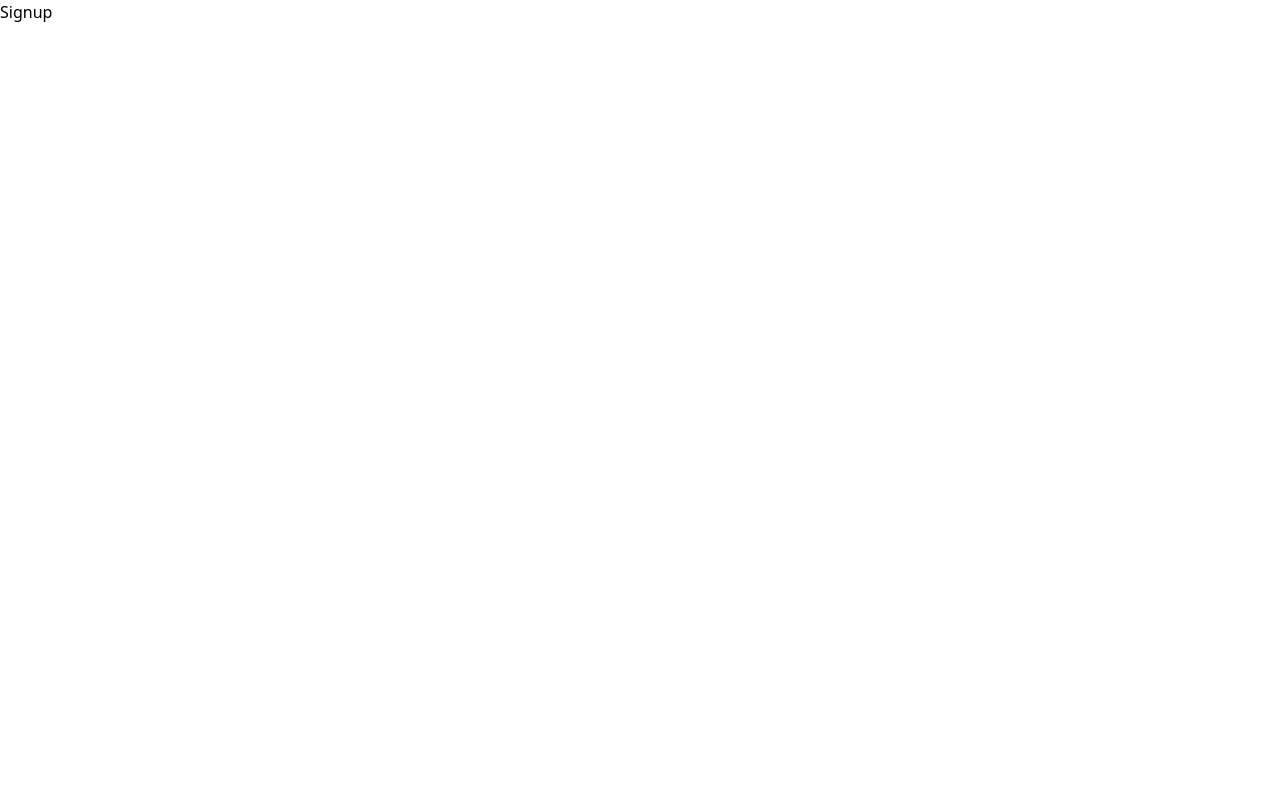
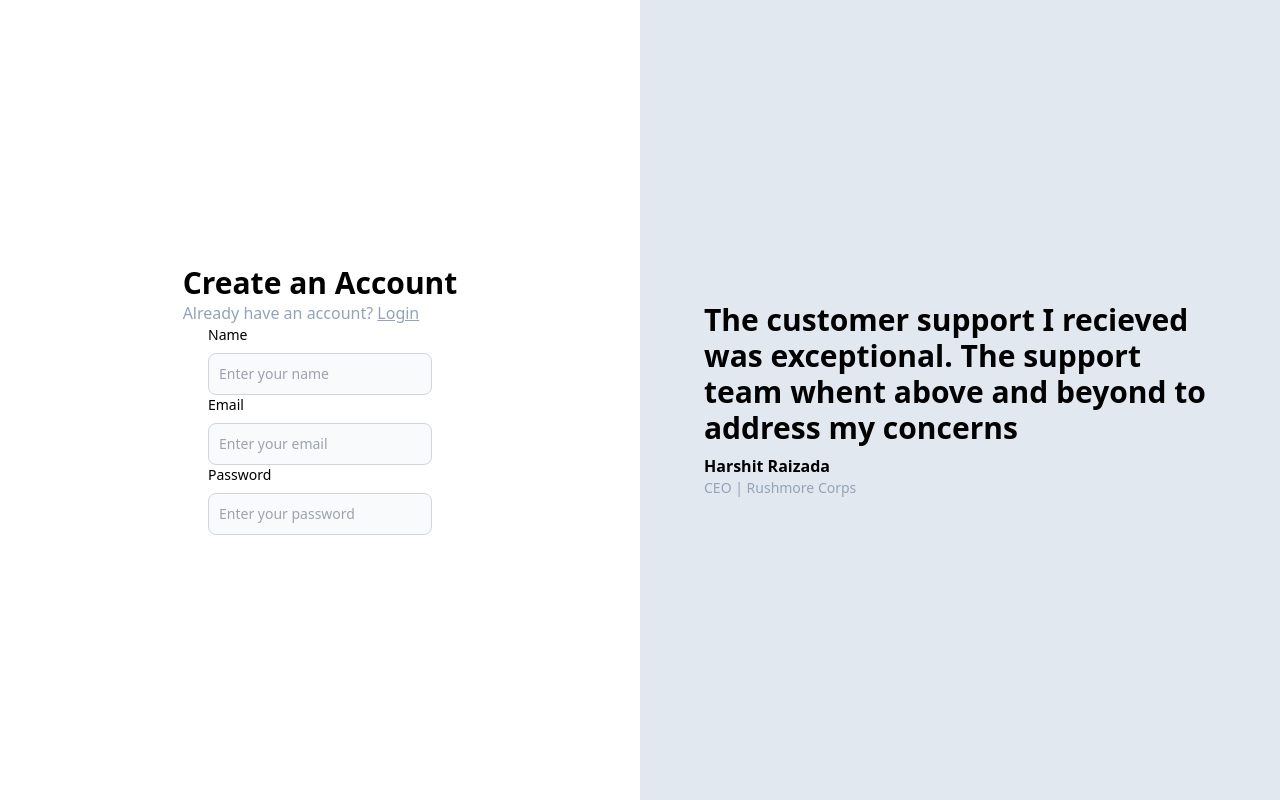
Before and after one commit to dankgarlic1/Rudimentary-Medium-Clone, a React (Vite) app in the folder frontend/: page /signup in a window 1280 px wide. Built offline with nearby package versions, Linux system fonts and the light colour scheme.

Commit message:
signup page pending

```diff
--- /dev/null
+++ b/frontend/src/components/Auth.tsx
@@ -0,0 +1,66 @@
+// import React from "react";
+import { useState } from "react";
+import { Link } from "react-router-dom";
+import { SignupInput } from "@dankgarlic1/medium-blog";
+import { InputBox } from "./shared/InputBox";
+export const Auth = () => {
+  const [postInputs, setPostInputs] = useState<SignupInput>({
+    name: "",
+    email: "",
+    password: "",
+  });
+  return (
+    <div className="h-screen flex justify-center flex-col">
+      <div className="flex justify-center">
+        <div>
+          <div className="font-bold  text-3xl">Create an Account</div>
+          <div className="text-slate-400 ">
+            Already have an account?{" "}
+            <Link to={"/signin"} className="underline ">
+              Login
+            </Link>
+          </div>
+        </div>
+      </div>
+      <div className="flex justify-center">
+        <div>
+          <InputBox
+            type="text"
+            title="Name"
+            placeholder="Enter your name"
+            onChange={(e) => {
+              setPostInputs((c) => ({
+                ...c,
+                name: e.target.value,
+              }));
+            }}
+          />
+          <InputBox
+            type="text"
+            title="Email"
+            placeholder="Enter your email"
+            onChange={(e) => {
+              setPostInputs((c) => ({
+                ...c,
+                email: e.target.value,
+              }));
+            }}
+          />
+          <InputBox
+            type="password"
+            title="Password"
+            placeholder="Enter your password"
+            onChange={(e) => {
+              setPostInputs((c) => ({
+                ...c,
+                password: e.target.value,
+              }));
+            }}
+          />
+        </div>
+      </div>
+    </div>
+  );
+};
+
+export default Auth;
--- /dev/null
+++ b/frontend/src/components/Quote.tsx
@@ -0,0 +1,24 @@
+// import React from "react";
+
+export const Quote = () => {
+  return (
+    <div className="bg-slate-200 h-screen flex flex-col justify-center">
+      <div className="flex justify-center">
+        <div className="max-w-lg">
+          <div className="font-bold  text-3xl ">
+            The customer support I recieved was exceptional. The support team
+            whent above and beyond to address my concerns
+          </div>
+          <div className="font-semibold text-left text-l mt-2">
+            Harshit Raizada
+          </div>
+          <div className="font-light text-left text-slate-400 text-sm">
+            CEO | Rushmore Corps
+          </div>
+        </div>
+      </div>
+    </div>
+  );
+};
+
+export default Quote;
--- /dev/null
+++ b/frontend/src/components/shared/InputBox.tsx
@@ -0,0 +1,24 @@
+interface Props {
+  title: string;
+  type: string;
+  placeholder: string;
+  onChange: React.ChangeEventHandler<HTMLInputElement>;
+}
+
+export const InputBox = (props: Props) => {
+  return (
+    <div>
+      <label className="block mb-2 text-sm font-medium text-black">
+        {props.title}
+      </label>
+      <input
+        type={props.type}
+        id="first_name"
+        className="bg-gray-50 border border-gray-300 text-gray-900 text-sm rounded-lg focus:ring-blue-500 focus:border-blue-500 block w-full p-2.5 "
+        placeholder={props.placeholder}
+        onChange={props.onChange}
+        required
+      />
+    </div>
+  );
+};
--- a/frontend/src/pages/Signup.tsx
+++ b/frontend/src/pages/Signup.tsx
@@ -1,7 +1,17 @@
-import React from "react";
+import Quote from "../components/Quote";
+import Auth from "../components/Auth";
 
 const Signup = () => {
-  return <div>Signup</div>;
+  return (
+    <div className="grid grid-cols-2">
+      <div>
+        <Auth />
+      </div>
+      <div className="invisible lg:visible">
+        <Quote />
+      </div>
+    </div>
+  );
 };
 
 export default Signup;
```
